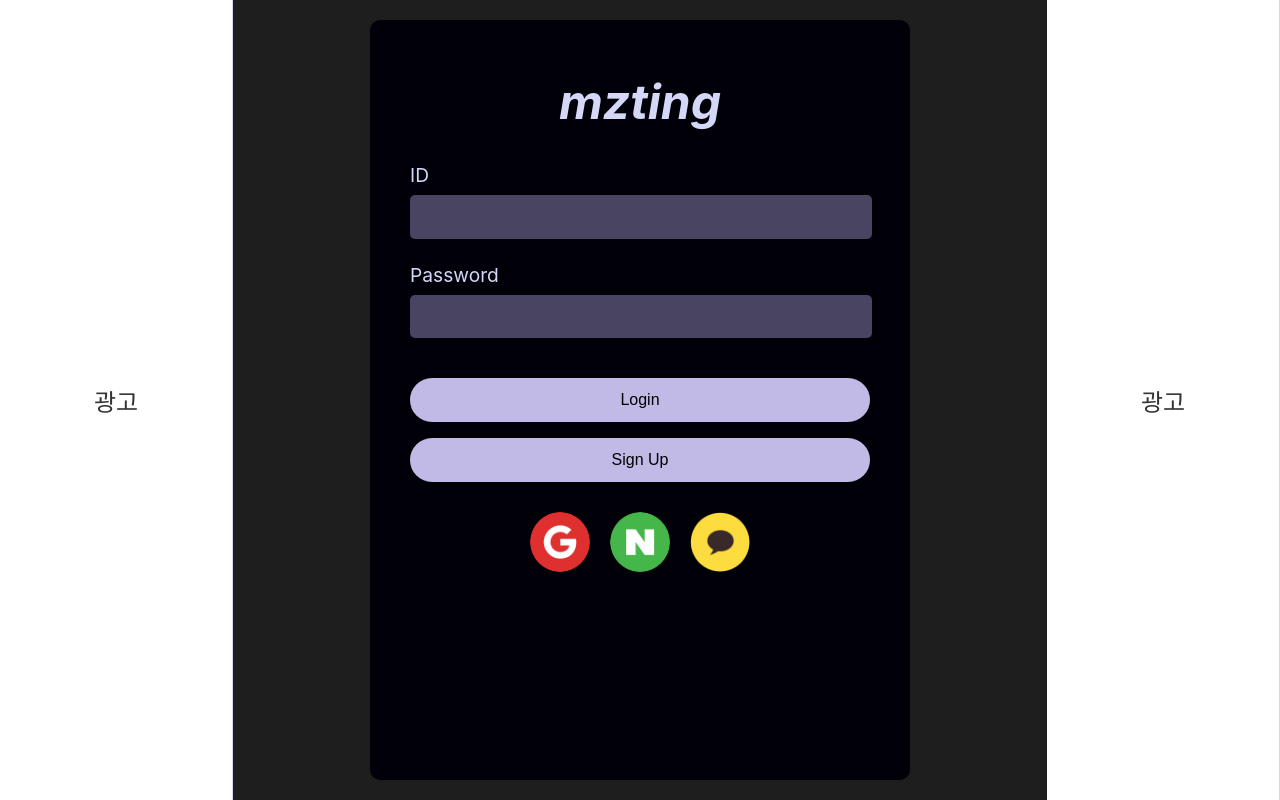
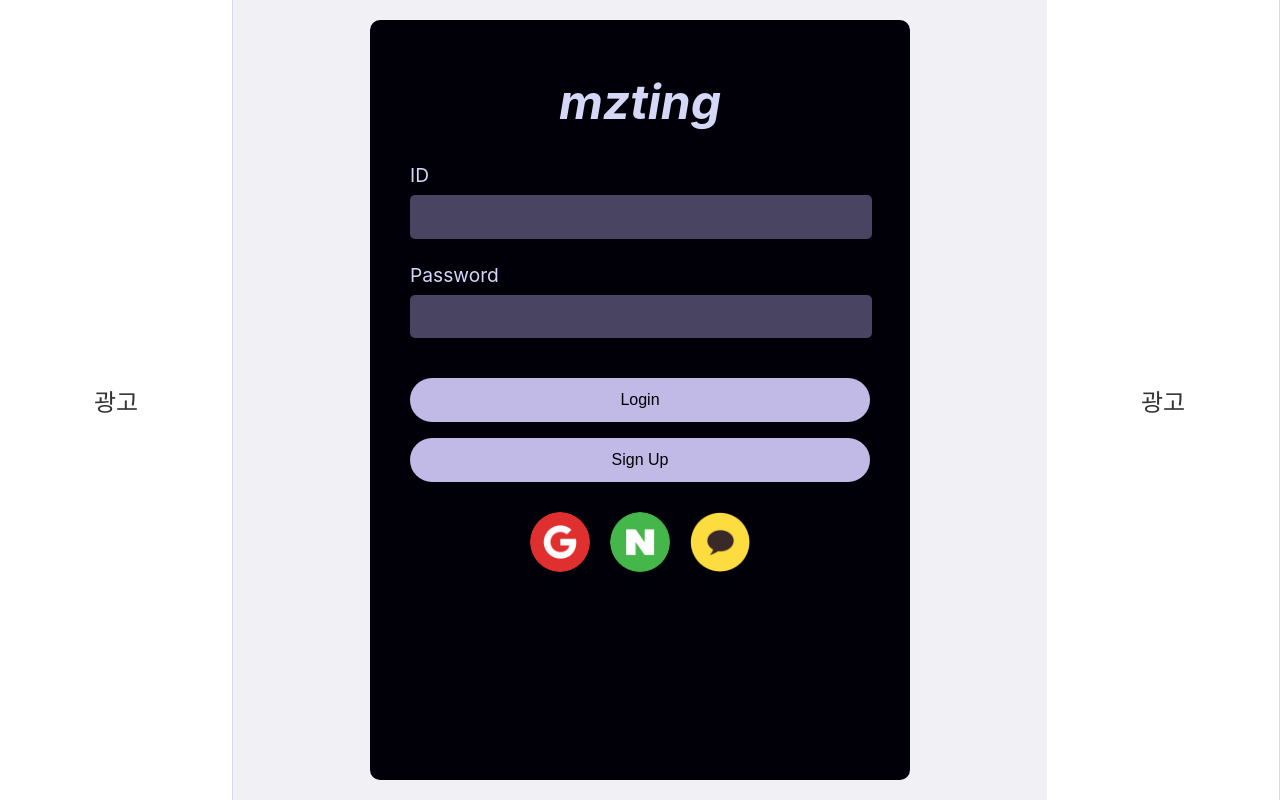
Before and after one commit to Tae4an/MZting, a React (Create React App) app in the folder front/: page / in a window 1280 px wide. Built offline with nearby package versions, Linux system fonts and the light colour scheme.

Commit message:
Style: Layout 스타일 업데이트
- 배경 색상을 어두운 테마에서 밝은 테마로 변경 (#1e1e1e -> #ffffff)
- 메인 컨텐츠 배경 색상을 밝게 변경 (#f0f0f5 추가)

```diff
--- a/front/src/styles/Layout.module.css
+++ b/front/src/styles/Layout.module.css
@@ -1,7 +1,8 @@
+/* src/styles/Layout.module.css */
 .layout {
     display: flex;
     min-height: 100vh;
-    background-color: #1e1e1e;
+    background-color: #ffffff; /* 배경 색상을 밝게 변경 */
 }
 
 .main {
@@ -9,6 +10,7 @@
     display: flex;
     justify-content: center;
     padding: 20px 0;
+    background-color: #f0f0f5; /* 메인 컨텐츠 배경 색상 밝게 변경 */
 }
 
 @media (max-width: 991px) {
```
